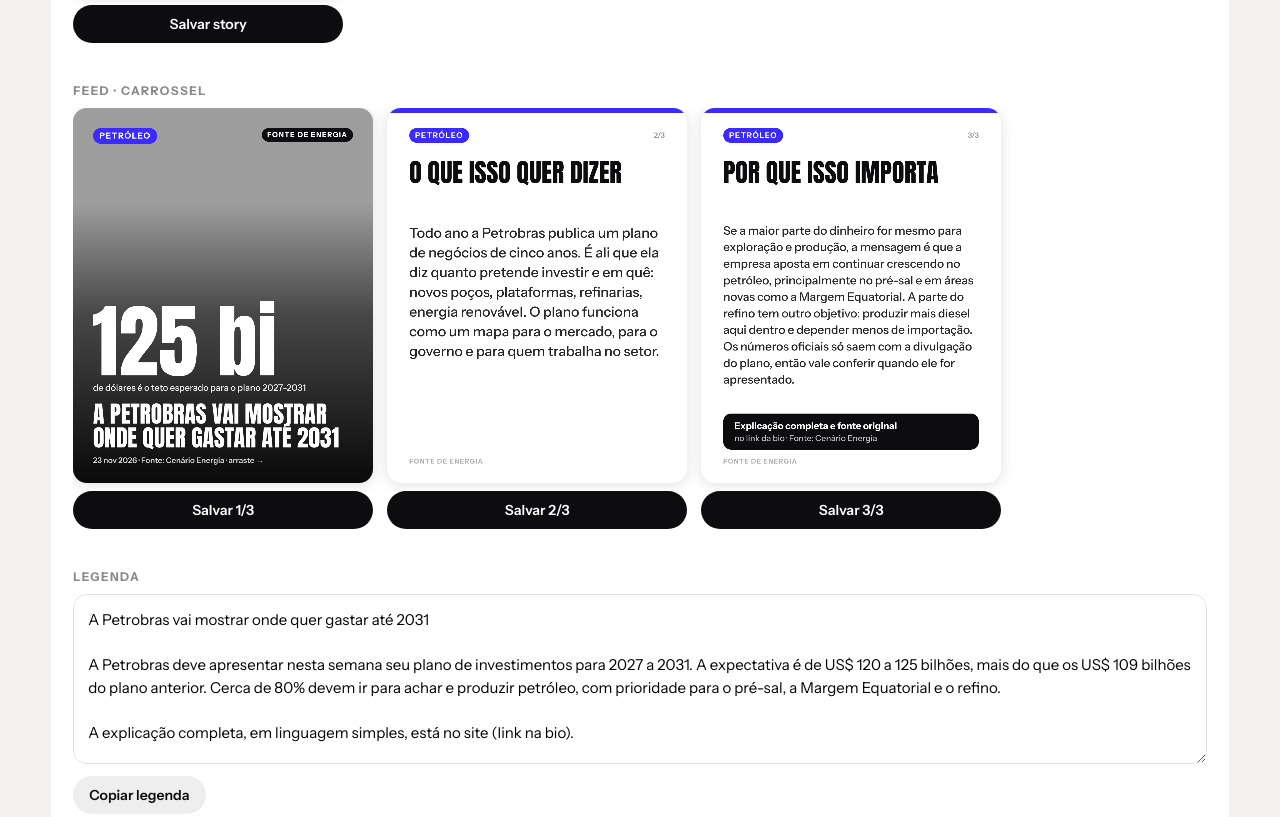
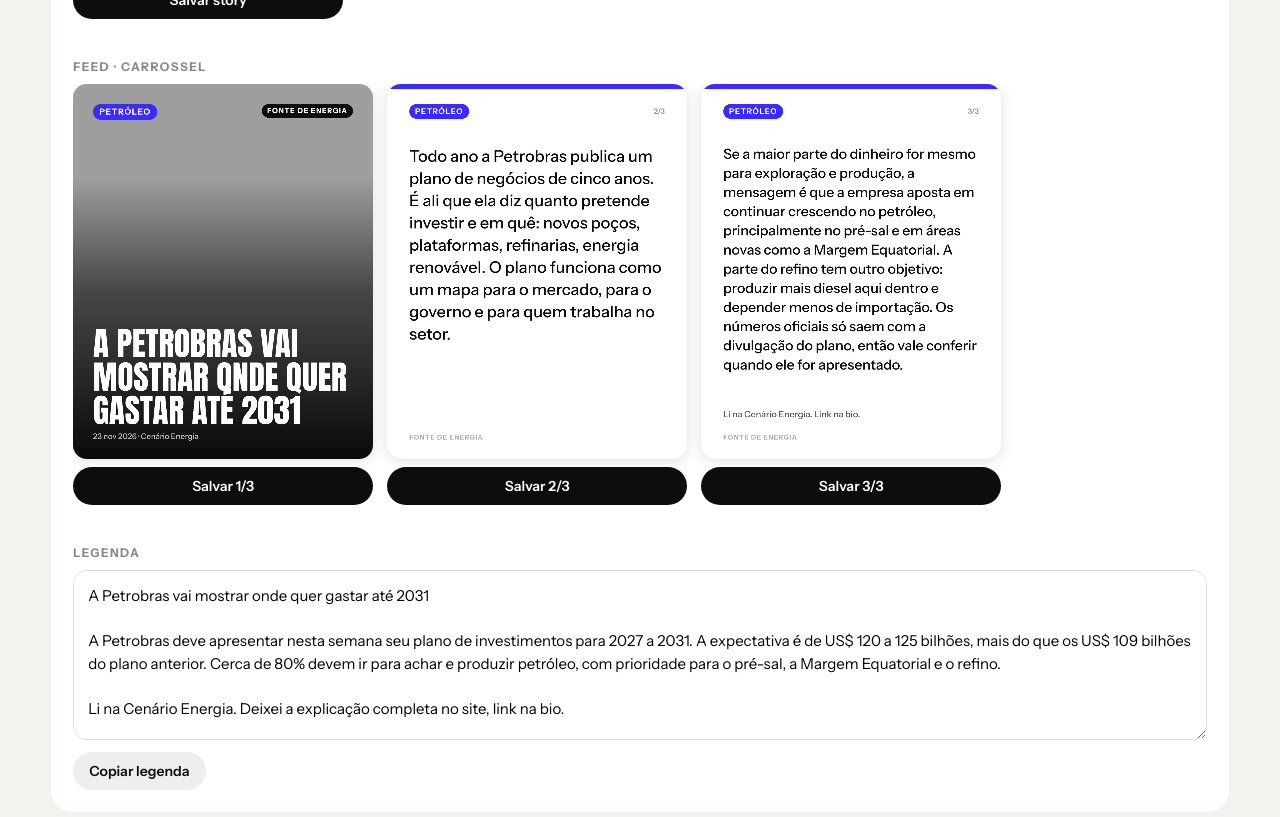
Before and after one commit to arilsonsbjunior-glitch/fonte-de-energia, a plain HTML site: page posts/index.html in a window 1280 px wide. Shown: the part 810-1627 px from the top of the page. Drawn offline with Linux system fonts and the light colour scheme.

Commit message:
Artes do Instagram mais simples: sem número de destaque, texto maior, legenda natural
Co-Authored-By: Claude Opus 5.5 <noreply@anthropic.com>
Claude-Session: https://claude.ai/code/session_013ZHC37a3KfsE8yrJWidpAC

```diff
--- a/posts/index.html
+++ b/posts/index.html
@@ -31,7 +31,7 @@
 </head>
 <body>
 <h1>Posts para o Instagram</h1>
-<p class="sub">Artes prontas das últimas notícias do site. Toque em <b>Salvar</b> embaixo de cada imagem e poste. Story: adicione o adesivo de link com o endereço da notícia no espaço livre embaixo. Feed: carrossel de 3 imagens + legenda.</p>
+<p class="sub">Artes prontas das últimas notícias do site. Toque em <b>Salvar</b> embaixo de cada imagem e poste. No story, cole o adesivo de link no espaço livre embaixo. No feed, poste as 3 imagens juntas.</p>
 <div id="lista"></div>
 
 <script>
@@ -101,40 +101,20 @@ function capa(n, foto, w, h, story) {
   pilula(ctx, M, topo, s.nome, s.c, s.t, 30);
   pilula(ctx, w - M, topo, "Fonte de Energia", "#0d0d10", "#fff", 26, "right");
 
-  const fim = story ? h - 430 : h - M;   // story: espaço livre para o adesivo de link
+  const fim = story ? h - 400 : h - M;   // story: espaço livre para o adesivo de link
   ctx.textBaseline = "alphabetic"; ctx.fillStyle = "#fff";
 
   // rodapé
-  ctx.font = `600 28px ${TEXTO}`; ctx.globalAlpha = .8;
-  const rod = story ? `${dataCurta(n.data)} · Fonte: ${n.fontes[0].nome}` : `${dataCurta(n.data)} · Fonte: ${n.fontes[0].nome} · arraste →`;
-  ctx.fillText(rod, M, fim); ctx.globalAlpha = 1;
+  ctx.font = `500 28px ${TEXTO}`; ctx.globalAlpha = .75;
+  ctx.fillText(`${dataCurta(n.data)} · ${n.fontes[0].nome}`, M, fim); ctx.globalAlpha = 1;
 
   // título
-  const tt = story ? 92 : 84;
-  ctx.font = `${tt}px ${DISPLAY}`;
-  const lt = quebrar(ctx, n.titulo.toUpperCase(), w - M * 2).slice(0, 4);
-  let y = fim - 56 - (lt.length - 1) * tt * 1.02;
+  let tt = story ? 132 : 118, lt;
+  do { ctx.font = `${tt}px ${DISPLAY}`; lt = quebrar(ctx, n.titulo.toUpperCase(), w - M * 2); tt -= 4; }
+  while (lt.length > (story ? 5 : 4) && tt > 70);
+  tt += 4;
+  const y = fim - 54 - (lt.length - 1) * tt * 1.02;
   lt.forEach((l, i) => ctx.fillText(l, M, y + i * tt * 1.02));
-  y -= tt + 34;
-
-  // legenda
-  ctx.font = `500 32px ${TEXTO}`;
-  const ll = quebrar(ctx, n.legenda, w * .72);
-  y -= (ll.length - 1) * 42;
-  ctx.globalAlpha = .92; ll.forEach((l, i) => ctx.fillText(l, M, y + i * 42)); ctx.globalAlpha = 1;
-  y -= 56;
-
-  // número de destaque
-  let dt = story ? 330 : 290;
-  ctx.font = `${dt}px ${DISPLAY}`;
-  while (ctx.measureText(n.destaque).width > w - M * 2 && dt > 120) { dt -= 10; ctx.font = `${dt}px ${DISPLAY}`; }
-  ctx.fillText(n.destaque, M - 4, y);
-
-  if (story) {
-    ctx.font = `600 30px ${TEXTO}`; ctx.globalAlpha = .75; ctx.textAlign = "center";
-    ctx.fillText("Toque no link para ler a explicação ↓", w / 2, h - 330);
-    ctx.textAlign = "left"; ctx.globalAlpha = 1;
-  }
   return cv;
 }
 
@@ -150,29 +130,19 @@ function slideTexto(n, titulo, corpo, numero, final) {
   ctx.font = `600 26px ${TEXTO}`; ctx.fillStyle = "#999"; ctx.textAlign = "right"; ctx.textBaseline = "middle";
   ctx.fillText(`${numero}/3`, w - M, 72 + 27); ctx.textAlign = "left";
 
-  ctx.textBaseline = "alphabetic"; ctx.fillStyle = "#0d0d10";
-  ctx.font = `92px ${DISPLAY}`;
-  const lt = quebrar(ctx, titulo.toUpperCase(), w - M * 2);
-  let y = 270;
-  lt.forEach(l => { ctx.fillText(l, M, y); y += 96; });
-  y += 30;
-
-  const rodape = final ? 330 : 150;
-  let tam = 50, linhas;
+  ctx.textBaseline = "alphabetic";
+  let y = 200;
+  const rodape = final ? 300 : 150;
+  let tam = 58, linhas;
   do { ctx.font = `500 ${tam}px ${TEXTO}`; linhas = quebrar(ctx, corpo, w - M * 2); tam -= 2; }
-  while (y + linhas.length * (tam + 2) * 1.42 > h - rodape && tam > 28);
-  const lh = (tam + 2) * 1.42;
-  ctx.fillStyle = "#26262b";
+  while (200 + linhas.length * (tam + 2) * 1.38 > h - rodape && tam > 30);
+  const lh = (tam + 2) * 1.38;
+  ctx.fillStyle = "#0d0d10";
   linhas.forEach(l => { y += lh; ctx.fillText(l, M, y); });
 
   if (final) {
-    const by = h - 250;
-    ctx.fillStyle = "#0d0d10"; ctx.beginPath(); ctx.roundRect(M, by, w - M * 2, 130, 28); ctx.fill();
-    ctx.fillStyle = "#fff"; ctx.font = `700 34px ${TEXTO}`; ctx.textBaseline = "middle";
-    ctx.fillText("Explicação completa e fonte original", M + 40, by + 46);
-    ctx.font = `500 30px ${TEXTO}`; ctx.globalAlpha = .75;
-    ctx.fillText(`no link da bio · Fonte: ${n.fontes[0].nome}`, M + 40, by + 90);
-    ctx.globalAlpha = 1; ctx.textBaseline = "alphabetic";
+    ctx.fillStyle = "#555"; ctx.font = `500 32px ${TEXTO}`;
+    ctx.fillText(`Li na ${n.fontes[0].nome}. Link na bio.`, M, h - 150);
   }
   ctx.font = `700 24px ${TEXTO}`; ctx.fillStyle = "#b0b0b0"; ctx.letterSpacing = "2.4px";
   ctx.fillText("FONTE DE ENERGIA", M, h - 70); ctx.letterSpacing = "0px";
@@ -181,7 +151,7 @@ function slideTexto(n, titulo, corpo, numero, final) {
 
 function legenda(n) {
   const url = `${SITE}/n/${n.slug}/`;
-  return `${n.titulo}\n\n${n.resumo}\n\nA explicação completa, em linguagem simples, está no site (link na bio).\n\nFonte: ${n.fontes.map(f => f.nome).join(", ")}\n\n#energia #${n.setor === "luz" ? "energiaeletrica" : n.setor} #setorenergetico\n\n— link da notícia para o adesivo do story: ${url}`;
+  return `${n.titulo}\n\n${n.resumo}\n\nLi na ${n.fontes[0].nome}. Deixei a explicação completa no site, link na bio.\n\n#energia #${n.setor === "luz" ? "energiaeletrica" : n.setor}\n\n\nLink para o adesivo do story (não colar no post):\n${url}`;
 }
 
 async function salvar(cv, nome, aviso) {
@@ -225,8 +195,8 @@ function peca(cv, tipo, nome, rotulo) {
     const f2 = document.createElement("div"); f2.className = "fila";
     f2.append(
       peca(capa(n, foto, 1080, 1350, false), "feed", `${n.slug}-1.png`, "1/3"),
-      peca(slideTexto(n, "O que isso quer dizer", p1, 2, !p2), "feed", `${n.slug}-2.png`, "2/3"),
-      peca(slideTexto(n, "Por que isso importa", p2 || n.resumo, 3, true), "feed", `${n.slug}-3.png`, "3/3"),
+      peca(slideTexto(n, "", p1, 2, !p2), "feed", `${n.slug}-2.png`, "2/3"),
+      peca(slideTexto(n, "", p2 || n.resumo, 3, true), "feed", `${n.slug}-3.png`, "3/3"),
     );
 
     const g3 = document.createElement("div"); g3.className = "grupo"; g3.textContent = "Legenda";
```
